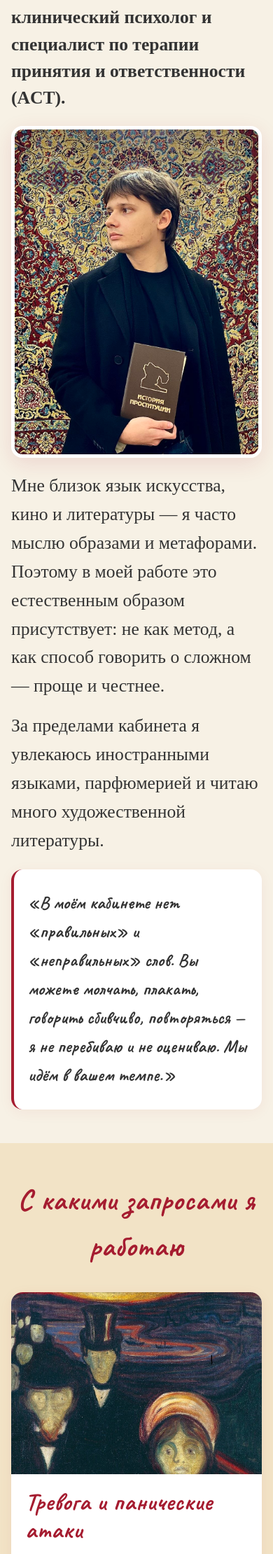
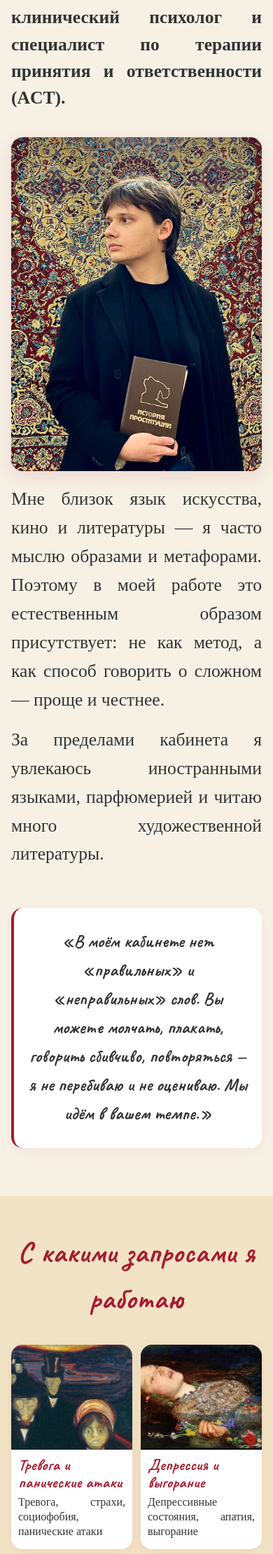
Before and after one commit to zvezda1207/Psychologist, a Flask app: page / in a window 390 px wide. Shown: the part 900-3120 px from the top of the page at 70% size. Run offline with Flask 3, Linux system fonts and the light colour scheme.

```diff
--- a/static/css/style.css
+++ b/static/css/style.css
@@ -134,26 +110,62 @@ a:hover { color: var(--color-accent-dark); }
 .section h2 { font-size: 4rem; margin-bottom: 48px; text-align: center; }
 .bg-sage { background: var(--color-bg-sage); }
 .bg-warm { background: var(--color-bg-warm); }
-
 .lead { font-family: var(--font-body); font-size: 2rem; line-height: 1.5; margin-bottom: 20px; font-weight: 700; color: var(--color-heading); }
 .section-lead { text-align: center; font-family: var(--font-body); font-size: 1.8rem; max-width: 700px; margin: -24px auto 48px; line-height: 1.7; font-weight: 600; }
 
-/* ОБО МНЕ: НОВАЯ СТРУКТУРА */
+/* ★ ИСПРАВЛЕНИЕ ОБЩЕГО ТЕКСТА: Выравнивание по ширине, чтобы строки не обрывались */
+.about-text p, .work-text p, .social-note p, .contact-step p, .format-note p, .privacy-content p, .privacy-content li {
+    text-align: justify;
+}
+
+/* ОБО МНЕ */
 .about-grid { display: grid; grid-template-columns: 1.3fr 1fr; gap: 60px; align-items: start; }
-.about-text h2 { text-align: left; margin-bottom: 32px; }
-.about-text p { margin-bottom: 16px; font-size: 1.6rem; color: var(--color-text); }
 
-/* Фото для мобильной версии (скрыто на десктопе) */
-.about-photo-mobile { display: none; width: 100%; max-width: 500px; margin: 20px auto; border-radius: var(--radius); box-shadow: var(--shadow-hover); object-fit: cover; border: 5px solid var(--color-white); }
+/* ★ НОВОЕ ПРАВИЛО ДЛЯ РОДИТЕЛЯ .about-text */
+.about-text {
+    display: flex;
+    flex-direction: column;
+    align-items: center; /* Центрирует все дочерние блоки (включая цитату) */
+    text-align: left;
+}
 
-/* Фото для десктопной версии (показывается на десктопе) */
-.about-photo-desktop { display: block; width: 100%; height: auto; border-radius: var(--radius); box-shadow: var(--shadow-hover); object-fit: cover; border: 5px solid var(--color-white); align-self: start; }
+.about-text h2 { text-align: left; width: 100%; margin-bottom: 32px; }
+.about-text p { margin-bottom: 16px; font-size: 1.6rem; color: var(--color-text); width: 100%; text-align: justify; }
 
-/* Цитата теперь внутри текстового блока */
-.about-quote { position: relative; padding: 30px 24px; background: var(--color-white); border-radius: var(--radius); box-shadow: var(--shadow); border-left: 4px solid var(--color-accent); margin-top: 20px; }
-.about-quote blockquote { font-family: var(--font-heading); font-size: 1.9rem; line-height: 1.6; color: var(--color-text); font-weight: 700; }
+.about-photo-mobile { display: none; width: 100%; max-width: 500px; margin: 20px auto; border-radius: var(--radius); box-shadow: var(--shadow-hover); object-fit: cover; }
+.about-photo-desktop { display: block; width: 100%; height: auto; border-radius: var(--radius); box-shadow: var(--shadow-hover); object-fit: cover; align-self: start; margin-top: 85px; }
 
-/* ЗАПРОСЫ */
+/* ЦИТАТА */
+.about-quote {
+    position: relative;
+    padding: 30px 24px;
+    background: var(--color-white);
+    border-radius: var(--radius);
+    box-shadow: var(--shadow);
+    border-left: 4px solid var(--color-accent);
+    width: auto !important;
+    max-width: 600px;
+    margin-left: auto !important;
+    margin-right: auto !important;
+    margin-top: 40px !important; /* ★ Отступ сверху */
+    margin-bottom: 20px !important;
+    align-self: center !important;
+    text-align: center !important;
+}
+
+.about-quote blockquote {
+    font-family: var(--font-heading);
+    font-size: 1.9rem;
+    line-height: 1.6;
+    color: var(--color-text);
+    font-weight: 700;
+    text-align: center !important;
+    display: block;
+    width: 100%;
+    margin: 0;
+}
+
+/* ЗАПРОСЫ: Двухколоночная сетка на мобильных (Flexbox для центрирования последней карточки) */
 .requests-grid { display: grid; grid-template-columns: repeat(auto-fit, minmax(320px, 1fr)); gap: 24px; margin-bottom: 48px; }
 .request-card { background: var(--color-white); padding: 0; border-radius: var(--radius); box-shadow: var(--shadow); overflow: hidden; transition: transform 0.3s, box-shadow 0.3s; }
 .request-card:hover { transform: translateY(-4px); box-shadow: var(--shadow-hover); }
@@ -170,33 +182,28 @@ a:hover { color: var(--color-accent-dark); }
 #req-img-monet { object-position: center 50%; }
 #req-img-amelie { object-position: center 45%; }
 
-.request-card h3 {
-    font-size: 2.2rem;
-    line-height: 1.15; /* ★ Уменьшаем расстояние между строками */
-    margin: 20px 20px 10px;
-}
-.request-card p { color: var(--color-text); font-size: 1.4rem; line-height: 1.6; margin: 0 20px 20px; font-weight: 700; }
+.request-card h3 { font-size: 2.2rem; line-height: 1.15; margin: 20px 20px 10px; }
+.request-card p { color: var(--color-text); font-size: 1.4rem; line-height: 1.6; margin: 0 20px 20px; font-weight: 400; text-align: justify; }
 .approximate-note { text-align: center; font-style: italic; color: var(--color-heading); font-size: 1.4rem; font-weight: 700; margin-top: 24px; }
 
-/* КАК Я РАБОТАЮ */
-.work-grid { display: grid; grid-template-columns: 1.3fr 1fr; gap: 60px; align-items: start; }
+/* КАК Я РАБОТАЮ: В одну колонку */
+.work-grid { display: grid; grid-template-columns: 1fr; gap: 40px; }
 .work-text h2 { text-align: left; margin-bottom: 32px; }
 .work-features { margin-top: 32px; display: flex; flex-direction: column; gap: 16px; }
 .feature { display: flex; align-items: flex-start; gap: 14px; }
 .feature-check { display: flex; align-items: center; justify-content: center; width: 30px; height: 30px; min-width: 30px; background: var(--color-accent); color: var(--color-white); border-radius: 50%; font-size: 1rem; margin-top: 2px; }
 .feature p { color: var(--color-text); line-height: 1.6; font-size: 1.6rem; }
-.work-visual { position: sticky; top: 120px; }
-.work-card { background: var(--color-white); padding: 36px; border-radius: var(--radius); box-shadow: var(--shadow); border-top: 4px solid var(--color-accent); }
-.work-card h4 { font-size: 2.2rem; margin-bottom: 16px; }
-.work-card p { font-family: var(--font-heading); color: var(--color-text-light); line-height: 1.7; font-size: 1.7rem; font-weight: 700; }
-.work-photo {
-    display: block;
-    width: 100%;
-    max-width: 100%;
-    margin-top: 35px; /* ★ УВЕЛИЧИВАЕМ ОТСТУП ДО 35px (было 24px) */
-    border-radius: var(--radius);
-    box-shadow: var(--shadow);
-    object-fit: cover;
+.work-visual { position: static; max-width: 100%; margin-top: 20px; }
+.work-card { background: var(--color-white); padding: 36px; border-radius: var(--radius); box-shadow: var(--shadow); border-top: 4px solid var(--color-accent); text-align: center; }
+.work-card h4 { font-size: 2.2rem; margin-bottom: 16px; text-align: center; }
+.work-card p { font-family: var(--font-heading); color: var(--color-text-light); line-height: 1.7; font-size: 1.7rem; font-weight: 700; text-align: center; }
+
+/* Основное правило для мобильных и планшетов (возвращаем размер 100%) */
+.work-photo { display: block; width: 100%; max-width: 100%; margin: 35px auto 0; border-radius: var(--radius); box-shadow: var(--shadow); object-fit: cover; }
+
+/* Правило для десктопа - уменьшаем фото на четверть (до 75%) */
+@media (min-width: 1025px) {
+    .work-photo { max-width: 75%; }
 }
 
 /* КАК ЗАПИСАТЬСЯ */
@@ -355,7 +333,23 @@ a:hover { color: var(--color-accent-dark); }
     .footer-links a { font-size: 1.8rem !important; }
     .footer-links { margin-bottom: 0 !important; }
     .copyright { font-size: 1.5rem !important; margin-top: 16px !important; }
+
+    /* ★ МОБИЛЬНАЯ СЕТКА КАРТОЧЕК: Использование flex для центрирования последней */
+    .requests-grid { display: flex; flex-wrap: wrap; justify-content: center; gap: 12px; }
+    .request-card { width: calc(50% - 6px); margin-bottom: 0; }
+    .request-card:last-child { margin-left: auto; margin-right: auto; }
+    .request-icon { height: 150px; }
+    .request-card h3 { font-size: 1.4rem; margin: 10px 10px 6px; line-height: 1.1; }
+    .request-card p { font-size: 1.0rem; margin: 0 10px 14px; line-height: 1.3; }
+    #req-img-ophelia { object-position: center 30%; }
+    #req-img-couch { object-position: center 45%; transform: scale(1.1); }
+
+    /* ★ ФИКС СТРАНИЦЫ ЦЕНЫ НА МОБИЛЬНЫХ: Все в одну колонку */
+    .price-layout { grid-template-columns: 1fr; gap: 30px; }
+    .price-photo { justify-self: center; max-width: 100%; }
+    .price-card.main { max-width: 100%; }
 }
+
 @media (max-width: 900px) {
     .hero .container { grid-template-columns: 1fr; text-align: center; gap: 48px; }
     .hero h1 { font-size: 3.5rem; }
@@ -363,22 +357,25 @@ a:hover { color: var(--color-accent-dark); }
     .hero-description { margin-left: auto; margin-right: auto; }
     .hero-actions { justify-content: center; }
     .about-grid { grid-template-columns: 1fr; }
-    /* ★ ПОКАЗЫВАЕМ МОБИЛЬНОЕ ФОТО И СКРЫВАЕМ ДЕСКТОПНОЕ */
     .about-photo-mobile { display: block; }
     .about-photo-desktop { display: none; }
     .section { padding: 64px 0; }
     .section h2 { font-size: 3.2rem; }
     .contact-steps { grid-template-columns: 1fr; max-width: 500px; margin: 0 auto 40px; }
 }
+
 @media (max-width: 768px) {
     .hero h1 { font-size: 3rem; }
     .hero-badge { font-size: 1.4rem; }
-    .requests-grid { grid-template-columns: 1fr; max-width: 500px; margin: 0 auto 40px; }
     .contact-form-wrapper { padding: 32px 24px; }
     .form-row { grid-template-columns: 1fr; }
     .privacy-content { padding: 32px 24px; }
     .privacy-page h1 { font-size: 2.2rem; }
+
+    /* ★ УМЕНЬШЕНИЕ ШРИФТА В "КАК Я РАБОТАЮ" */
+    .work-text .lead { font-size: 1.5rem !important; line-height: 1.4; }
 }
+
 @media (max-width: 480px) {
     body { font-size: 1.4rem; }
     .container { padding: 0 16px; }
--- a/templates/index.html
+++ b/templates/index.html
@@ -91,6 +91,7 @@
         </div>
     </section>
 
+    <!-- Обо мне -->
     <section id="about" class="section bg-warm">
         <div class="container">
             <div class="about-grid">
@@ -102,13 +103,14 @@
 
                     <p>Мне близок язык искусства, кино и литературы — я часто мыслю образами и метафорами. Поэтому в моей работе это естественным образом присутствует: не как метод, а как способ говорить о сложном — проще и честнее.</p>
                     <p>За пределами кабинета я увлекаюсь иностранными языками, парфюмерией и читаю много художественной литературы.</p>
-
-                    <div class="about-quote">
-                        <blockquote>«В моём кабинете нет «правильных» и «неправильных» слов. Вы можете молчать, плакать, говорить сбивчиво, повторяться — я не перебиваю и не оцениваю. Мы идём в вашем темпе.»</blockquote>
-                    </div>
                 </div>
 
                 <img src="{{ url_for('static', filename='images/artem_book.jpg') }}" alt="Артём" class="about-photo-desktop" loading="lazy">
+            </div>
+
+            <!-- Цитата вынесена отдельно и будет по центру -->
+            <div class="about-quote">
+                <blockquote>«В моём кабинете нет «правильных» и «неправильных» слов. Вы можете молчать, плакать, говорить сбивчиво, повторяться — я не перебиваю и не оцениваю. Мы идём в вашем темпе.»</blockquote>
             </div>
         </div>
     </section>
@@ -180,10 +182,11 @@
                         <div class="feature"><span class="feature-check">✓</span><p>Использую образы, метафоры и примеры из кино и литературы</p></div>
                     </div>
                 </div>
+
+                <!-- Всё в одну колонку: текст, потом цитата, потом фото -->
                 <div class="work-visual">
                     <div class="work-card"><h4>Что такое ACT?</h4><p>Acceptance and Commitment Therapy — терапия, которая учит принимать сложные переживания вместо борьбы с ними и строить жизнь в соответствии с вашими ценностями, а не правилами «как надо».</p></div>
 
-                    <!-- ★ НОВОЕ ФОТО ПОД ЦИТАТОЙ -->
                     <img src="{{ url_for('static', filename='images/museum_run.jpg') }}" alt="Люди бегут по музею" class="work-photo" loading="lazy">
                 </div>
             </div>
@@ -273,7 +276,6 @@
         <div class="container">
             <h2>Стоимость</h2>
 
-            <!-- ★ НОВАЯ ОБЕРТКА: Слева карточка, справа фото -->
             <div class="price-layout">
                 <div class="price-cards">
                     <div class="price-card main">
@@ -288,11 +290,9 @@
                     </div>
                 </div>
 
-                <!-- ФОТО ЕЖИК -->
                 <img src="{{ url_for('static', filename='images/hedgehog_face.jpg') }}" alt="Лицо с ежиком" class="price-photo">
             </div>
 
-            <p class="price-note">Стоимость единая для онлайн и очного формата. Первичная консультация оплачивается так же, как и последующие.</p>
         </div>
     </section>
 
```
Also changed, not shown: other parts of static/css/style.css (+16 -69 lines), templates/index_en.html (+5 -4 lines).
